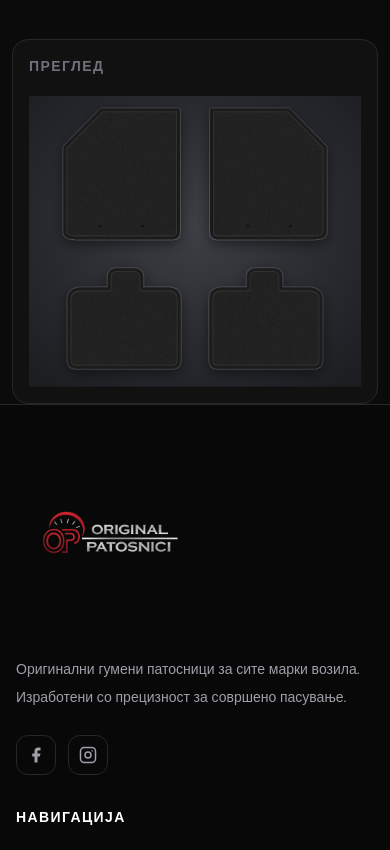
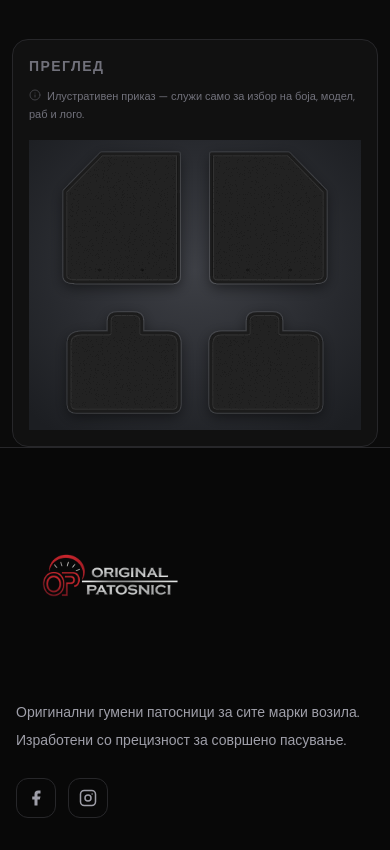
Before and after one commit to ademosky/patosnici-web, a Next.js app: page /create-own in a window 390 px wide. Shown: the part 1172-2022 px from the top of the page. Built offline with nearby package versions, Linux system fonts and the light colour scheme; no server answers; the database is empty; a web font is replaced by a local one.

Commit message:
move info notice below heading, outside preview card

```diff
--- a/src/app/create-own/ConfiguratorClient.tsx
+++ b/src/app/create-own/ConfiguratorClient.tsx
@@ -226,7 +226,11 @@ export default function ConfiguratorClient({ initialVehicles }: { initialVehicle
           {/* RIGHT: Preview */}
           <div className="lg:sticky lg:top-28 lg:self-start">
             <div className="rounded-2xl border border-zinc-800 bg-[#111] p-4 sm:p-6">
-              <h3 className="mb-5 text-sm font-bold uppercase tracking-widest text-zinc-500">{lang === "sq" ? "Pamja paraprake" : "Преглед"}</h3>
+              <h3 className="mb-3 text-sm font-bold uppercase tracking-widest text-zinc-500">{lang === "sq" ? "Pamja paraprake" : "Преглед"}</h3>
+              <p className="mb-4 text-[11px] sm:text-xs leading-relaxed text-zinc-500">
+                <svg width="12" height="12" viewBox="0 0 24 24" fill="none" stroke="currentColor" strokeWidth="2" strokeLinecap="round" strokeLinejoin="round" className="mr-1.5 inline-block opacity-50 align-[-1px]"><circle cx="12" cy="12" r="10"/><line x1="12" y1="16" x2="12" y2="12"/><line x1="12" y1="8" x2="12.01" y2="8"/></svg>
+                {lang === "sq" ? "Paraqitje ilustruese — shërben vetëm për zgjedhjen e ngjyrës, modelit, bordurës dhe logos." : "Илустративен приказ — служи само за избор на боја, модел, раб и лого."}
+              </p>
               <MatPreview bodyColorHex={config.bodyColor.hex} borderColorHex={config.borderColor.hex} withLogo={config.withLogo} brandId={config.vehicle?.brandId ?? null} />
               {config.vehicle && (
                 <div className="mt-6 space-y-3">
```
